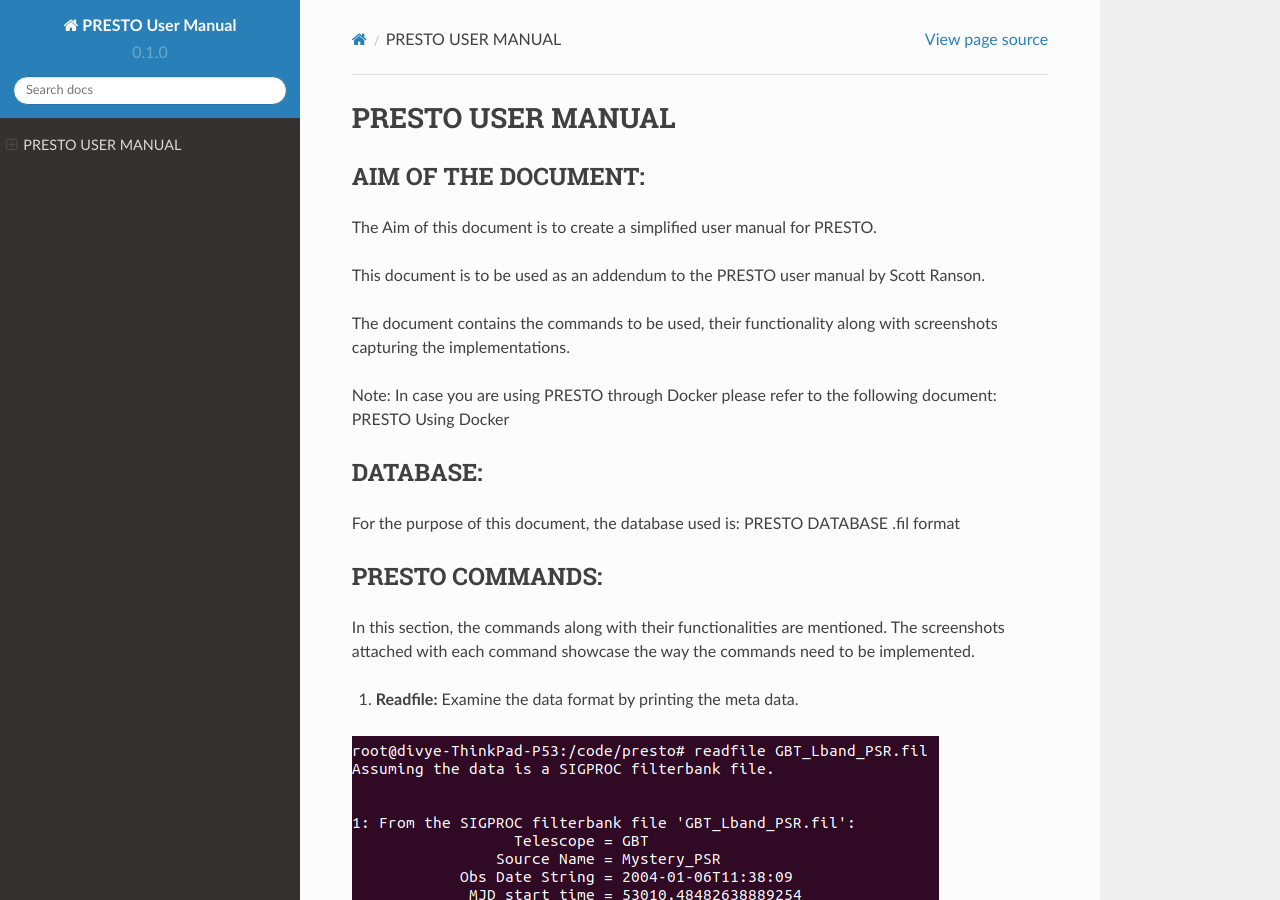
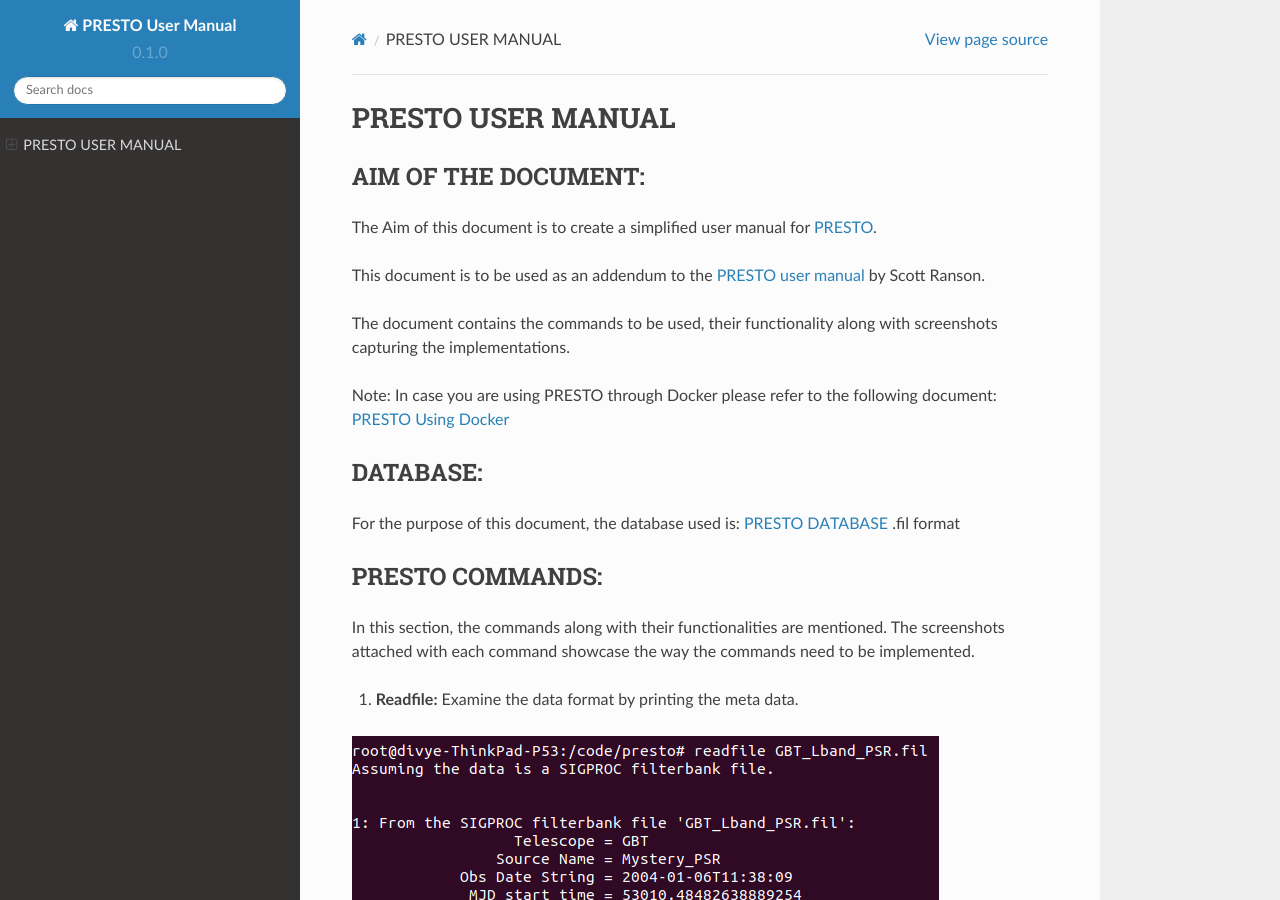
Before and after one commit to rubana25/PRESTO-user-manual, a Sphinx documentation site: the page built from docs/source/index.rst, in a window 1280 px wide and 900 px high. Built offline with Sphinx 7.4.7 and the Read the Docs theme 2.0.0, drawn with Linux system fonts in a browser that asks for light colours; some of the changed lines change nothing that is shown.

Commit message:
Added hyperlinks

```diff
--- a/docs/source/index.rst
+++ b/docs/source/index.rst
@@ -5,20 +5,28 @@
 AIM OF THE DOCUMENT:
 ====================
 
-The Aim of this document is to create a simplified user manual for PRESTO.
+The Aim of this document is to create a simplified user manual for `PRESTO`_.
 
-This document is to be used as an addendum to the PRESTO user manual by Scott Ranson.
+.. _PRESTO: https://github.com/scottransom/presto
+
+This document is to be used as an addendum to the `PRESTO user manual`_ by Scott Ranson.
+
+.. _PRESTO user manual: https://github.com/scottransom/presto/blob/master/docs/PRESTO_search_tutorial.pdf
 
 The document contains the commands to be used, their functionality along with screenshots capturing the implementations.
 
 Note: In case you are using PRESTO through Docker please refer to the following document:
-PRESTO Using Docker
+`PRESTO Using Docker`_
+
+.. _PRESTO Using Docker: https://prestodocs.readthedocs.io/en/latest/
 
 =========
 DATABASE:
 =========
 
-For the purpose of this document, the database used is: PRESTO DATABASE .fil format
+For the purpose of this document, the database used is: `PRESTO DATABASE`_ .fil format
+
+.. _PRESTO DATABASE: http://www.cv.nrao.edu/~sransom/GBT_Lband_PSR.fil
 
 ================
 PRESTO COMMANDS:
@@ -98,4 +106,4 @@
 
 .. image:: images/ddplancommand.png
 
-.. image :: images/ddplancommandwoption.png
+.. image:: images/ddplancommandwoption.png
```
